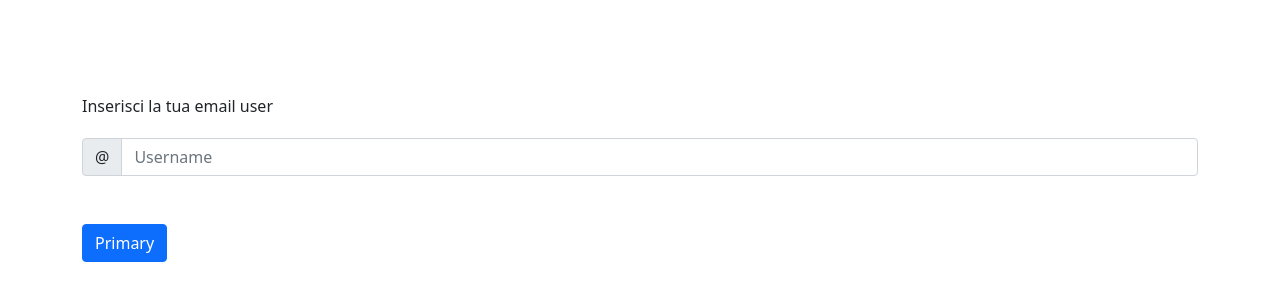
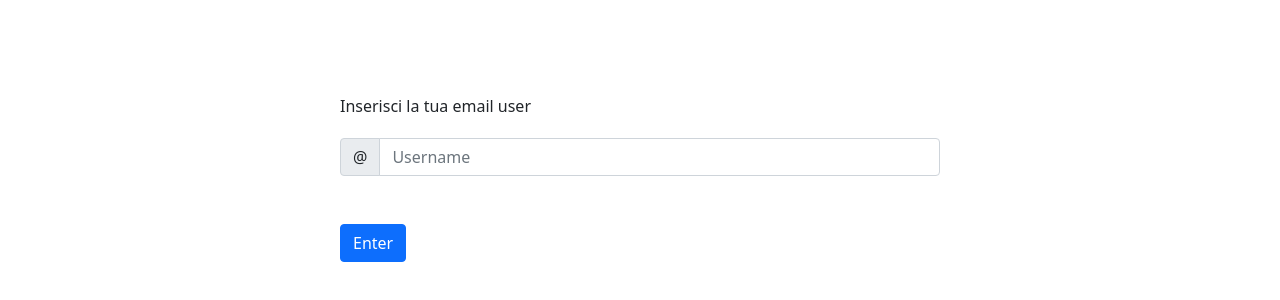
Before and after one commit to DarioDC95/js-mail-dadi, a plain HTML site: page mail/bonus/index.html in a window 1280 px wide. Shown: the part 214-514 px from the top of the page. Drawn offline with nearby package versions, Linux system fonts and the light colour scheme.

Commit message:
Stylized .mycontainer and button

```diff
--- a/mail/bonus/css/style.css
+++ b/mail/bonus/css/style.css
@@ -10,6 +10,13 @@ main {
     align-items: center;
 }
 
+.mycontainer {
+    max-width: 700px;
+    width: 100%;
+    padding: 0 50px;
+    margin: 0 auto;
+}
+
 label {
     margin-bottom: 20px;
 }
--- a/mail/bonus/index.html
+++ b/mail/bonus/index.html
@@ -12,16 +12,16 @@
 </head>
 <body>
     <main>
-        <div class="container">
+        <div class="mycontainer">
             <div class="row">
                 <div class="col">
                     <div class="mycard">
                         <label for="email-user">Inserisci la tua email user</label>
                         <div class="input-group flex-nowrap mb-5">
                             <span class="input-group-text" id="addon-wrapping">@</span>
-                            <input type="email" class="form-control" id="email" placeholder="Username" aria-label="Username" aria-describedby="addon-wrapping">
+                            <input type="email" class="form-control w-50" id="email" placeholder="Username" aria-label="Username" aria-describedby="addon-wrapping">
                         </div>
-                        <button type="button" id="confirm" class="btn btn-primary mb-3">Primary</button>
+                        <button type="button" id="confirm" class="btn btn-primary mb-3">Enter</button>
                         <div>
                             <span id="access-granted" class="badge bg-secondary"></span>
                             <span id="access-denied" class="badge bg-danger"></span>
```
